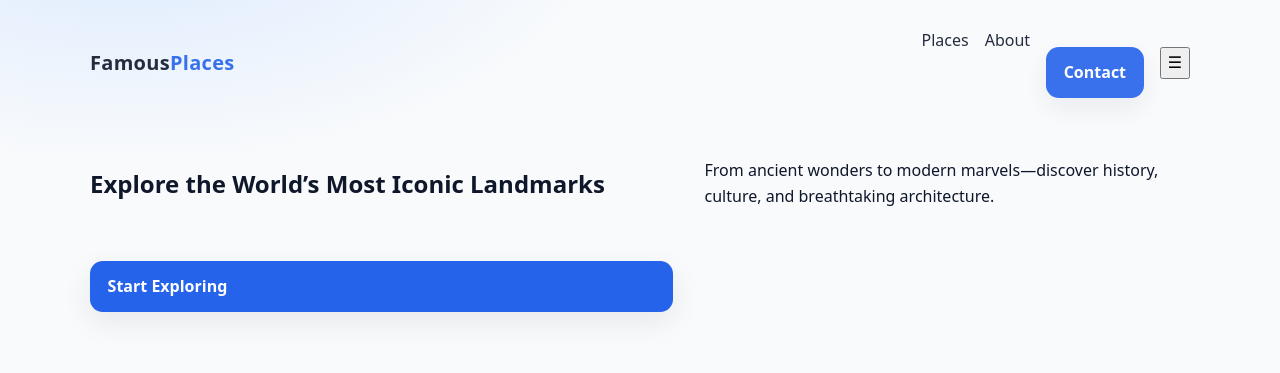
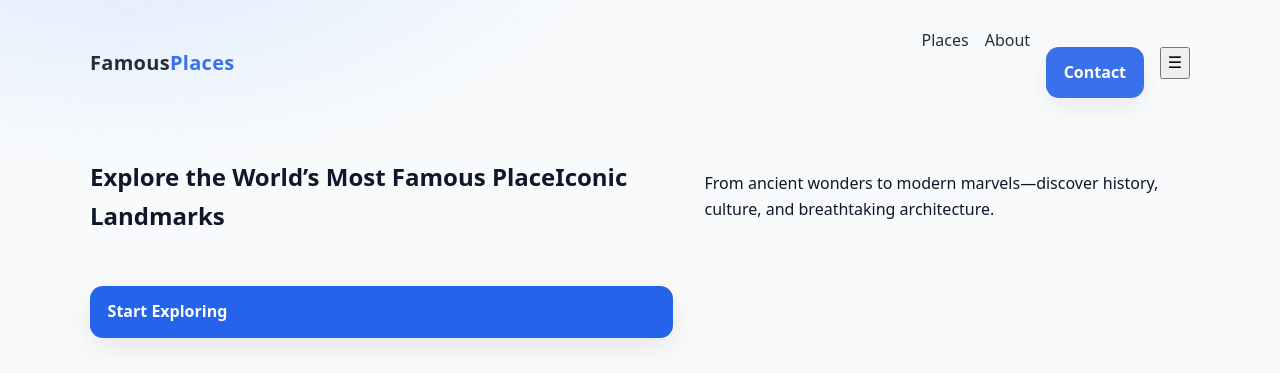
Before and after one commit to divyadasari26/my-html-projected, a plain HTML site: page index.html in a window 1280 px wide. Shown: the top 373 px of the page. Drawn offline with Linux system fonts and the light colour scheme.

Commit message:
Update index.html

```diff
--- a/index.html
+++ b/index.html
@@ -21,7 +21,7 @@
     </nav>
 
     <section class="hero container">
-      <h1>Explore the World’s Most <span class="accent">Iconic</span> Landmarks</h1>
+      <h1>Explore the World’s Most Famous Place<span class="accent">Iconic</span> Landmarks</h1>
       <p>From ancient wonders to modern marvels—discover history, culture, and breathtaking architecture.</p>
       <a href="#places" class="btn btn-primary">Start Exploring</a>
     </section>
```
